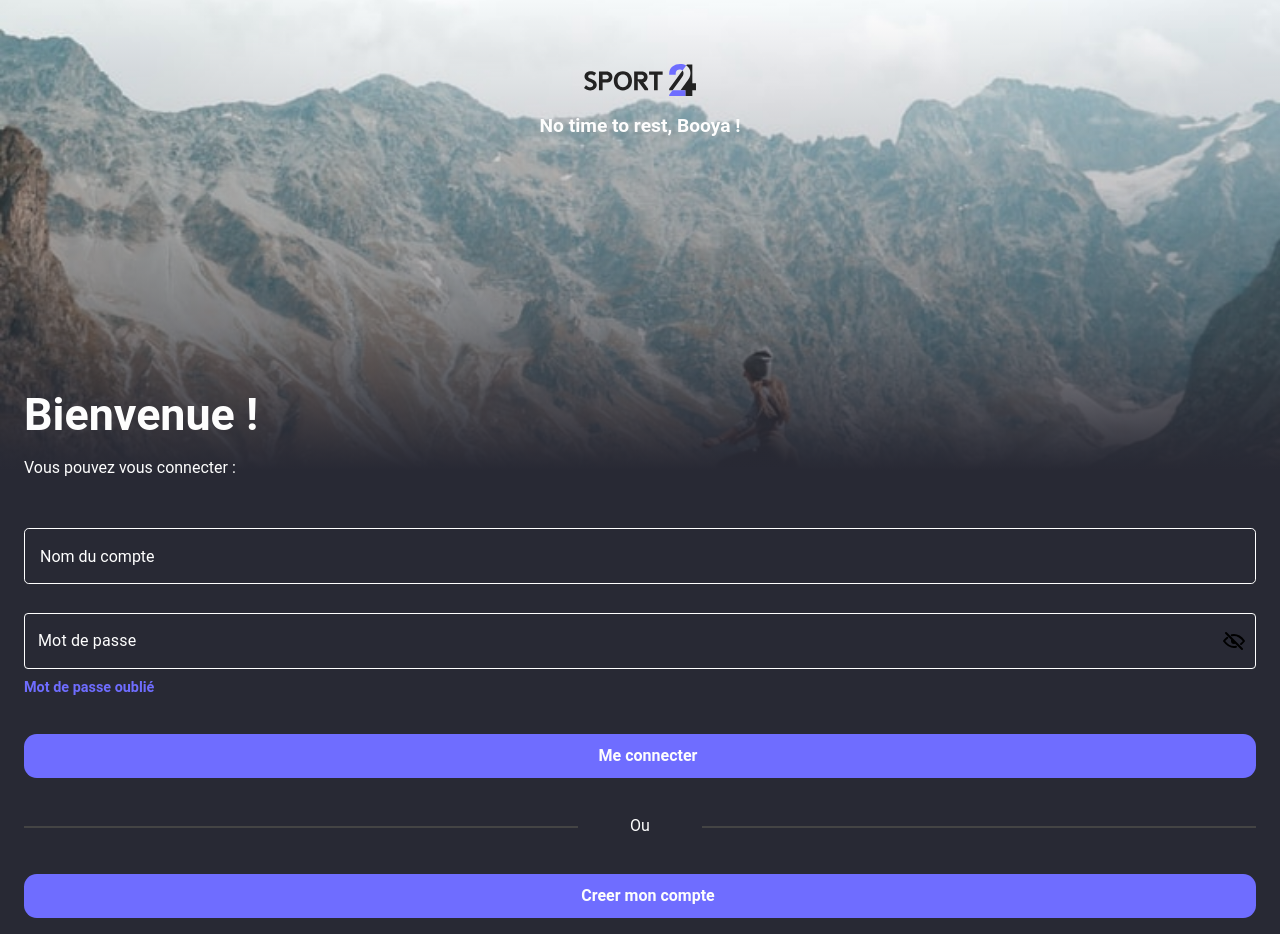
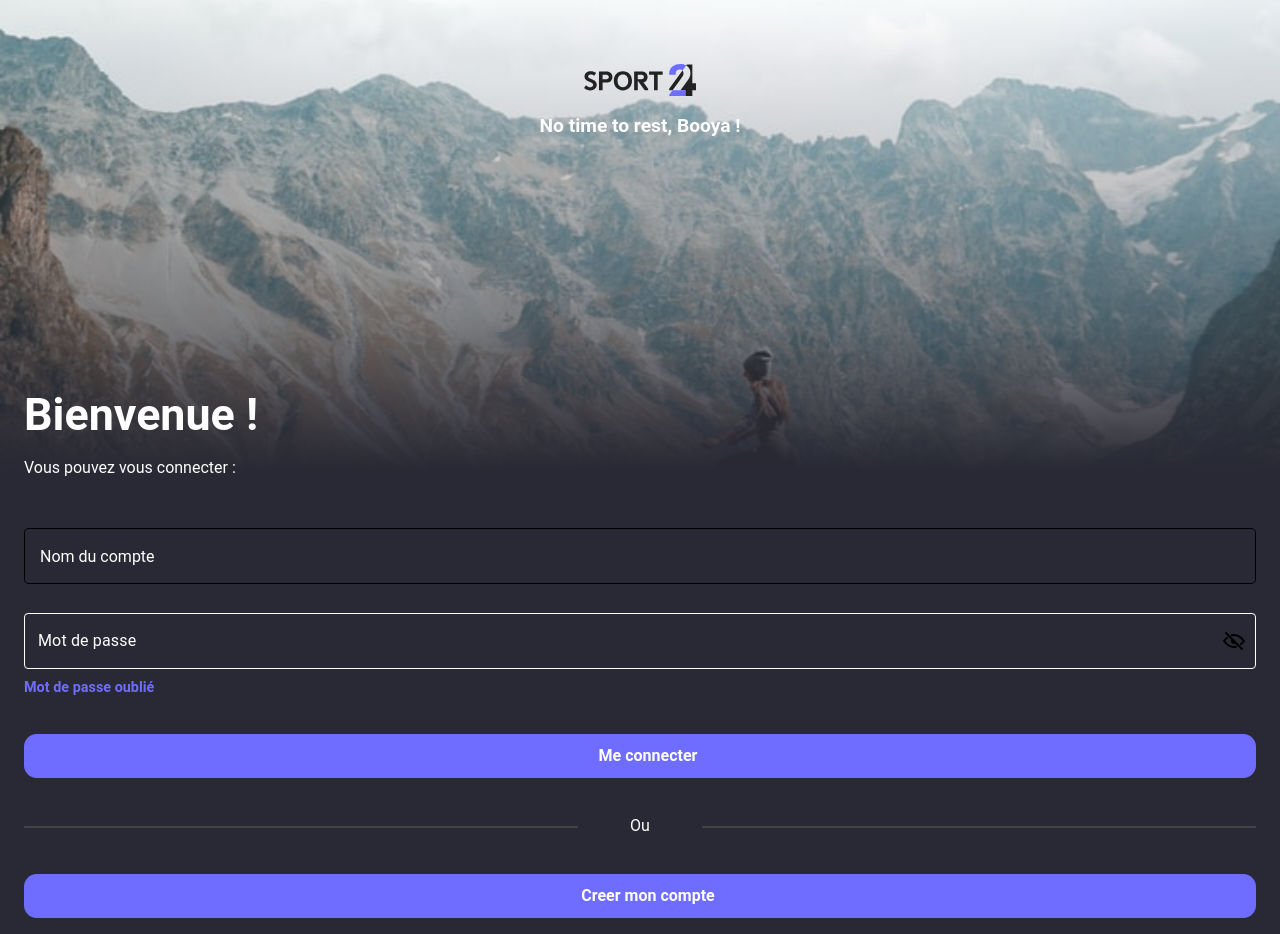
Before and after one commit to francky59200/movies, a React (Vite) app: page / in a window 1280 px wide. Built offline with nearby package versions, Linux system fonts and the light colour scheme; no server answers.

Commit message:
add rules form text input

```diff
--- a/src/components/Connexion/Connexion.tsx
+++ b/src/components/Connexion/Connexion.tsx
@@ -4,6 +4,7 @@ import sport from '../../public/images/sport.svg'
 import PasswordInput from '~/elements/PasswordInput/PasswordInput'
 import Button from '~/elements/Button/Button'
 import TextInput from '~/elements/TextInput/TextInput'
+import {rules} from "~/utils/formRules";
 
 interface formInputs {
   name: string
@@ -14,7 +15,7 @@ interface formInputs {
 
 const Connexion = () => {
   const [showRegister, setShowRegister] = useState<boolean>(false)
-  const { handleSubmit, control } = useForm<formInputs>({ mode: 'onSubmit' })
+  const { handleSubmit, register, formState: {errors, touchedFields}, control } = useForm<formInputs>({ mode: 'onSubmit' })
   const onSubmit = (data: formInputs) => {
     console.log(data)
   }
@@ -24,7 +25,7 @@ const Connexion = () => {
                <div className="flex flex-col items-center">
                    <img className="w-[7rem] mt-[4rem]" src={sport} alt=""/>
                    <p className="text-white font-bold text-[1.2rem] mt-4">No time to rest, Booya !</p>
-               </div>
+              </div>
                <div className="px-6 -mt-8">
                    <h1 className="text-white font-bold">{showRegister ? <span className="text-[1.8rem]">Création de compte</span> : <span className="text-[2.8rem]">Bienvenue !</span>}</h1>
                    <p className="text-white text-[1rem] mt-2">{showRegister ? 'Veuillez remplir les champs suivant : ' : 'Vous pouvez vous connecter : '}</p>
@@ -33,14 +34,14 @@ const Connexion = () => {
             <div className="bg-colorHome pb-4 h-full pt-6">
                 {showRegister
                   ? <form className=" px-6" onSubmit={handleSubmit(onSubmit)}>
-                        <TextInput name="name" label="Nom du compte" type="text" data="input-name-register" placeholder="Nom du compte" />
-                        <TextInput name="Email" type="email" label="email" className="mb-5" />
+                        <TextInput {...register('name', rules.name)} isValid={touchedFields.name && !errors.name} isNotValid={errors.name} messageError={errors.name && errors.name.message} name="name" label="Nom du compte" type="text" data="input-name-register" placeholder="Nom du compte" />
+                        <TextInput {...register('email', rules.email)} isValid={touchedFields.email && !errors.email} isNotValid={errors.email} messageError={errors.email && errors.email.message} name="Email" type="email" label="email" className="mb-5" />
                         <PasswordInput control={control} label="Mot de passe" name="password" />
                         <PasswordInput control={control} label="Retapez votre mot de passe" name="confirm" />
                         <Button text='Creer mon compte' className="text-white" />
                     </form>
                   : <form className=" px-6 relative">
-                        <TextInput name="name" type="text" data="input-name-login" label="Nom du compte" className="mb-5" placeholder="Nom du compte" />
+                        <TextInput {...register('name', rules.name)} isValid={touchedFields.name && !errors.name} isNotValid={errors.name} messageError={errors.name && errors.name.message} name="name" type="text" data="input-name-login" label="Nom du compte" className="mb-5" placeholder="Nom du compte" />
                         <PasswordInput control={control} label="Mot de passe" name="password" />
                         <a className='no-underline text-primary-1 font-bold -mt-6 mb-9 block text-[0.9rem]'>Mot de passe oublié</a>
                         <Button text='Me connecter' className="text-white" />
--- a/src/elements/TextInput/TextInput.module.scss
+++ b/src/elements/TextInput/TextInput.module.scss
@@ -8,11 +8,10 @@
 .form__field {
   font-family: inherit;
   width: 100%;
-  border: 1px solid white;
+  border: 1px solid;
   border-radius: 0.3rem;
   outline: 0;
   font-size: 1.2rem;
-  color: white;
   padding: 0.4rem 0 0.4rem 1rem;
   background: transparent;
   transition: border-color 0.2s;
--- a/src/elements/TextInput/TextInput.tsx
+++ b/src/elements/TextInput/TextInput.tsx
@@ -7,19 +7,28 @@ export interface Props {
   type: string
   defaultValue?: string
   id?: string
-  error?: boolean
   helperText?: string
   className?: string
   control?: any
   placeholder?: any
   data?: string
+  isValid?: boolean
+  isNotValid?: any
+  messageError?: string
 }
 
-const TextInput = ({ name, type, label, placeholder, data }: Props) => {
+const classNames = (...classes: any) => {
+  return classes.join(' ')
+}
+
+const TextInput = ({ name, type, label, placeholder, data, isValid, isNotValid, messageError }: Props) => {
   return (
         <div className={style.form__group}>
-          <input type={type} id={name} data-cy={data} className={style.form__field} placeholder={placeholder} />
+          <input type={type} id={name} data-cy={data}
+                  className={classNames(style.form__field, isValid && 'text-indigo-600', isNotValid && 'text-red-600')}
+                  placeholder={placeholder} />
             <label htmlFor={name} className={style.form__label}>{label}</label>
+          {isNotValid && <p className="text-red-600">{messageError}</p>}
         </div>
   )
 }
--- /dev/null
+++ b/src/utils/formRules.js
@@ -0,0 +1,22 @@
+const regex = {
+  password: /^(?=.*?[A-Z])(?=.*?[a-z])(?=.*?[0-9]).{8,}$/g,
+}
+
+export const rules = {
+  email: {
+    required: { value: true, message: 'Ce champ est obligatoire' },
+    minLength: { value: 6, message: 'L\'email que vous aviez renseignez est trop court' },
+  },
+  password: {
+    required: { value: true, message: 'Ce champ est obligatoire' },
+    minLength: { value: 4, message: 'Votre mot de passe est trop court' },
+    pattern: {
+      value: regex.password,
+      message: 'Votre mot de passe n\'est pas correcte',
+    },
+  },
+  name: {
+    required: { value: true, message: 'Ce champ est obligatoire' },
+    minLength: { value: 2, message: 'Votre nom est trop court' },
+  },
+}
```
